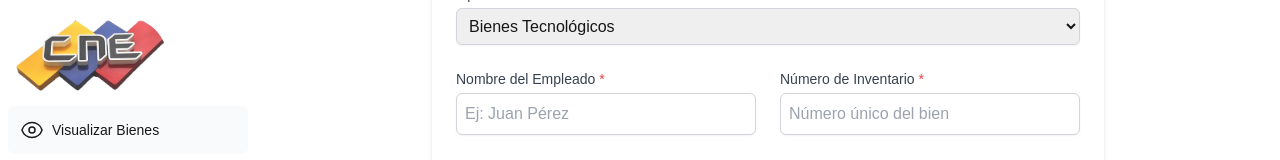
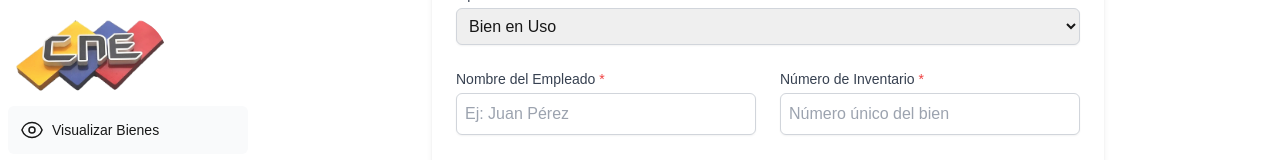
Before and after one commit to montillaisaac9/ilich_tesis, a Next.js app: page /pages/vigilante/add in a window 1280 px wide. Shown: the top 160 px of the page. Built offline with nearby package versions, Linux system fonts and the light colour scheme.

Commit message:
[FIX] menor

```diff
--- a/app/pages/auth/login/page.tsx
+++ b/app/pages/auth/login/page.tsx
@@ -15,6 +15,7 @@ export default function LoginPage() {
   const [password, setPassword] = useState("");
   const [showPassword, setShowPassword] = useState(false);
   const [error, setError] = useState<string | null>(null);
+  const [loading, setLoading] = useState(false);
 
   // Array de coordinaciones usando solo id y nombre
   const coordinations = [
@@ -32,7 +33,7 @@ export default function LoginPage() {
 
   const handleLogin = async (e: React.FormEvent) => {
     e.preventDefault();
-
+    setLoading(true);
     try {
       if (!areaId) {
         setError('Debes seleccionar una coordinación');
@@ -72,11 +73,20 @@ export default function LoginPage() {
       if (err.status === 401) setError("Coordinación no válida para este usuario");
       if (err.status === 404) setError("Credenciales Incorrectas");
       if (err.status === 500) setError("Error en el servidor");
+    } finally {
+      setLoading(false);
     }
   };
 
   return (
+
     <div className="min-h-screen w-screen flex flex-col items-center justify-center p-4">
+            {loading ? (
+        <div className="fixed inset-0 bg-gray-800 bg-opacity-50 flex items-center justify-center z-50">
+          <div className="border-t-4 border-blue-500 border-solid w-16 h-16 rounded-full animate-spin"></div>
+          <p className="text-white ml-4">Cargando...</p>
+        </div>
+      ) : null}
       <div className="w-full max-w-md bg-white rounded-lg shadow-lg p-8">
         <div className="text-center mb-8">
           <Image
--- a/app/pages/dashboard/add/page.tsx
+++ b/app/pages/dashboard/add/page.tsx
@@ -264,11 +264,8 @@ const BienesForm: React.FC = () => {
               onChange={handletipo_bienChange}
               className="mt-1 block w-full p-2 border border-gray-300 rounded-md shadow-sm focus:ring-indigo-500 focus:border-indigo-500"
             >
-              <option value="bienes">Bienes Tecnológicos</option>
               <option value="uso">Bien en Uso</option>
               <option value="transitorio">Bien Transitorio</option>
-              <option value="resguardo">Bien en Resguardo</option>
-              <option value="desincorporado">Bien Desincorporado</option>
             </select>
           </div>
 
--- a/app/pages/vigilante/add/page.tsx
+++ b/app/pages/vigilante/add/page.tsx
@@ -269,7 +269,8 @@ const BienesForm: React.FC = () => {
               onChange={handletipo_bienChange}
               className="mt-1 block w-full p-2 border border-gray-300 rounded-md shadow-sm focus:ring-indigo-500 focus:border-indigo-500"
             >
-              <option value="bienes">Bienes Tecnológicos</option>
+              <option value="uso">Bien en Uso</option>
+              <option value="transitorio">Bien Transitorio</option>
             </select>
           </div>
 
```
Also changed, not shown: 1 other file (tests, documents, lock files or other folders).
